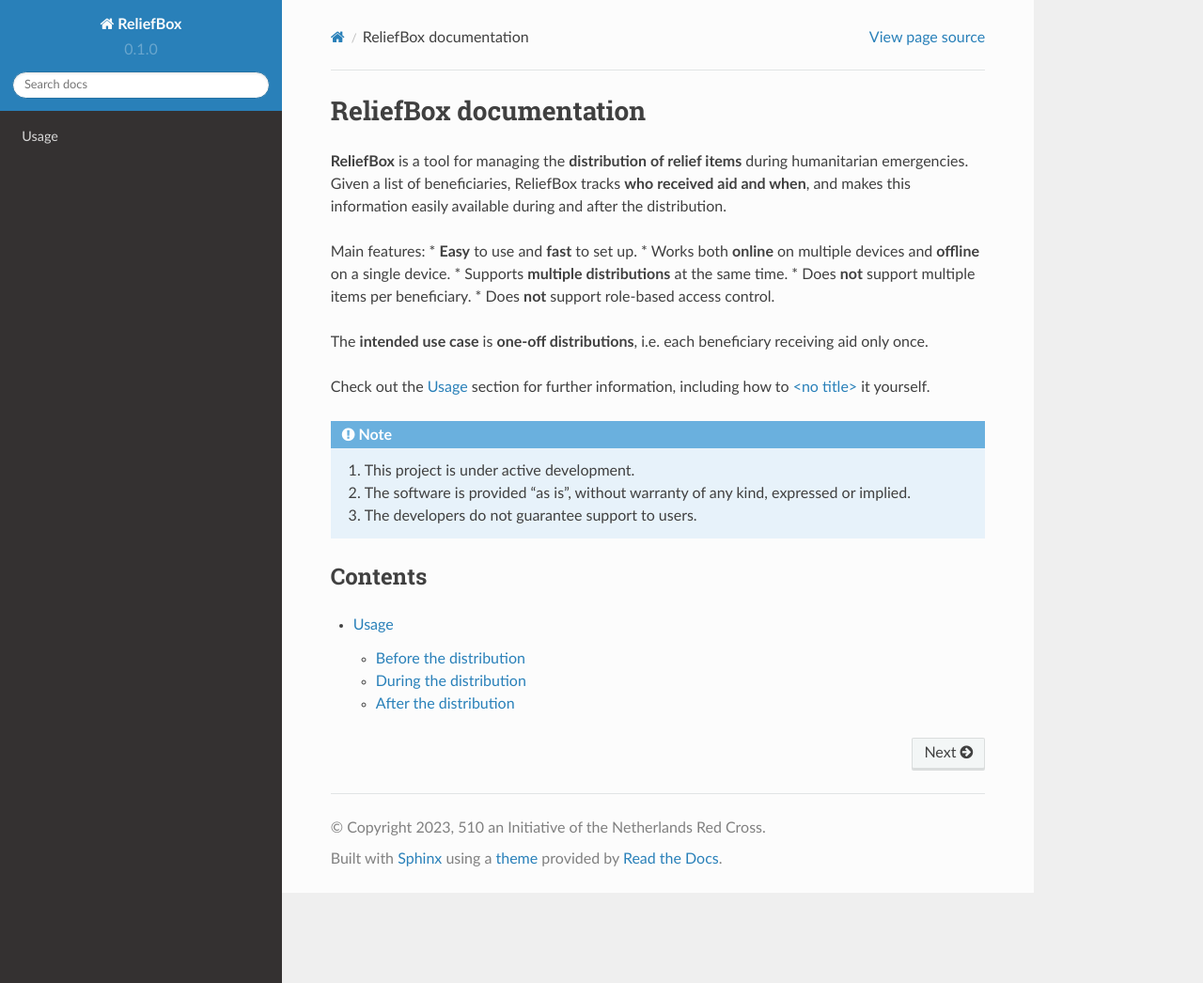
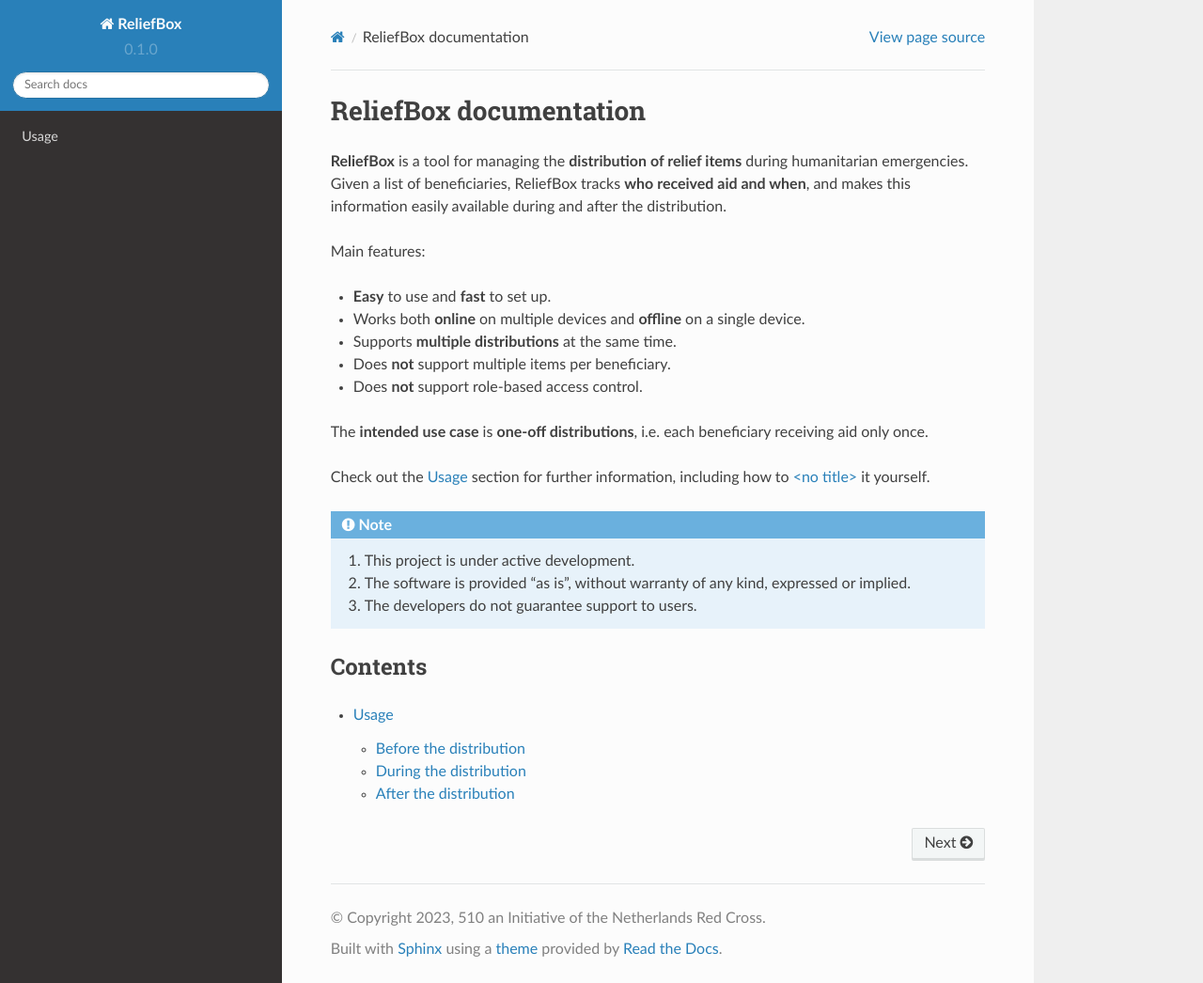
Before and after one commit to rodekruis/relief-app, a Sphinx documentation site: the page built from docs/source/index.rst, in a window 1280 px wide and 1046 px high. Shown: the whole window at 94% size. Built offline with Sphinx 7.4.7 and the Read the Docs theme 2.0.0, drawn with Linux system fonts in a browser that asks for light colours.

Commit message:
fix markdown in docs

```diff
--- a/docs/source/conf.py
+++ b/docs/source/conf.py
@@ -17,7 +17,11 @@
     'sphinx.ext.autodoc',
     'sphinx.ext.autosummary',
     'sphinx.ext.intersphinx',
+    'sphinx.ext.autosectionlabel',
 ]
+
+# Make sure the target is unique
+autosectionlabel_prefix_document = True
 
 intersphinx_mapping = {
     'python': ('https://docs.python.org/3/', None),
--- a/docs/source/index.rst
+++ b/docs/source/index.rst
@@ -6,11 +6,12 @@
 easily available during and after the distribution.
 
 Main features:
-* **Easy** to use and **fast** to set up.
-* Works both **online** on multiple devices and **offline** on a single device.
-* Supports **multiple distributions** at the same time.
-* Does **not** support multiple items per beneficiary.
-* Does **not** support role-based access control.
+
+- **Easy** to use and **fast** to set up.
+- Works both **online** on multiple devices and **offline** on a single device.
+- Supports **multiple distributions** at the same time.
+- Does **not** support multiple items per beneficiary.
+- Does **not** support role-based access control.
 
 The **intended use case** is **one-off distributions**, i.e. each beneficiary receiving aid only once.
 
```
Also changed, not shown: docs/source/usage.rst (+7 -15 lines).
